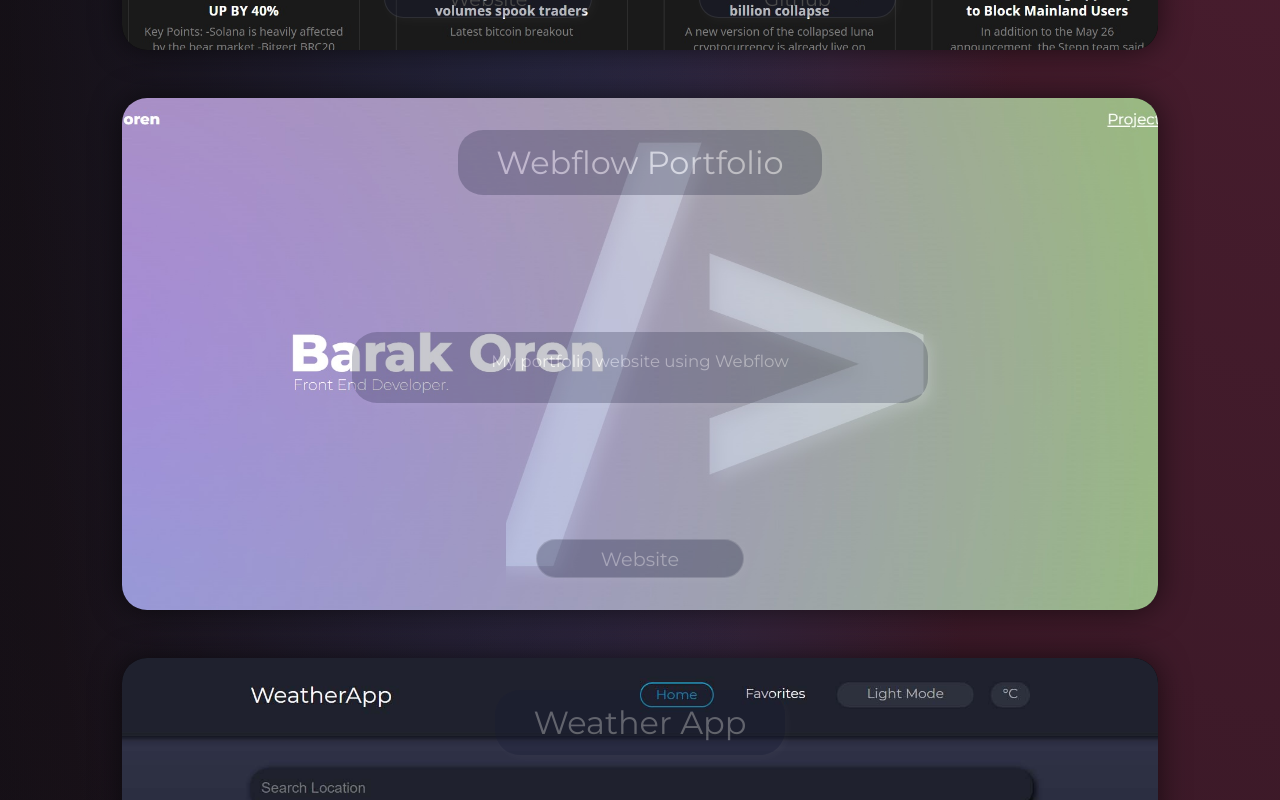
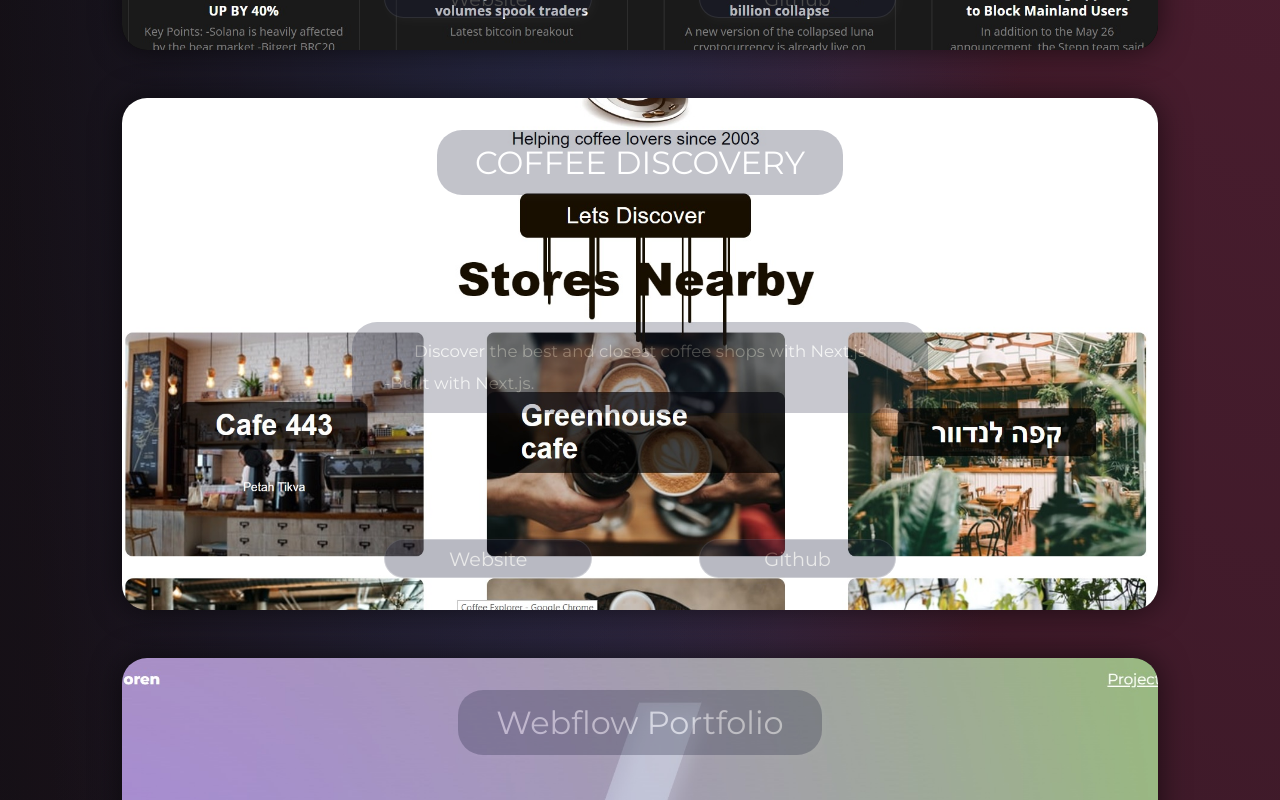
Before and after one commit to BarakOren/MyPortfolio, a React (Create React App) app: page /projects in a window 1280 px wide. Shown: the part 1200-2000 px from the top of the page. Built offline with nearby package versions, Linux system fonts and the light colour scheme.

Commit message:
next update

```diff
--- a/src/components/about.component.jsx
+++ b/src/components/about.component.jsx
@@ -14,6 +14,8 @@ import {Vuejs} from "@styled-icons/boxicons-logos/Vuejs"
 import {TailwindCss} from "@styled-icons/boxicons-logos/TailwindCss"
 import {Link} from "react-router-dom";
 import {Github} from "@styled-icons/boxicons-logos/Github"
+import {Nextdotjs} from "@styled-icons/simple-icons/Nextdotjs"
+import {Figma} from "@styled-icons/boxicons-logos/Figma"
 
 
 const Container = styled.div`
@@ -151,7 +153,7 @@ const Button = styled(Link)`
 
 
 const Icons = styled.div`
-    width: 80%;
+    width: 95%;
     display: flex;
     justify-content: space-evenly;
     background: rgba( 255, 255, 255, 0.08 );
@@ -308,6 +310,27 @@ const GitHubLogo = styled(Github)`
     }
 `
 
+const Next = styled(Nextdotjs)`
+    color: black;
+    margin: 0 10px;
+    width: 6vw;
+    height: 6vw;
+    @media only screen and (max-width: 1100px){
+    width: 10vw;
+    height: 10vw;
+    }
+`
+
+const FigmaIcon = styled(Figma)`
+    color: #ffffff;
+    margin: 0 10px;
+    width: 6vw;
+    height: 6vw;
+    @media only screen and (max-width: 1100px){
+    width: 10vw;
+    height: 10vw;
+    }
+`
 
 const About = () => {
 
@@ -328,12 +351,12 @@ const About = () => {
             </div> */}
             <Icons>
             <HtmlIcon /><CssIcon /><JavascriptIcon />
-            <ReactIcon /><ReduxIcon /><StyledIcon />
+            <ReactIcon /><Next /><ReduxIcon /><StyledIcon />
             <SassIcon />
             <Vue /> <Nuxt /> <TailWind />
             <GitHubLogo />
             <WebFlow />
-
+            <FigmaIcon />
             </Icons>
 
         {/* <Button href={pdf} target="blank" >Get My CV</Button> */}
--- a/src/components/card.component.jsx
+++ b/src/components/card.component.jsx
@@ -22,7 +22,6 @@ const Card = styled.div`
     }
     &:hover .backgroundImage {
         filter: blur(1px) saturate(60%);
-
         transition: 200ms;
         }
     &:hover .content {
--- a/src/components/portfolio.component.jsx
+++ b/src/components/portfolio.component.jsx
@@ -11,7 +11,7 @@ import NuxtBlog from "../assets/cryptoblog.jpg";
 import sp from "../assets/sp.jpg";
 import styled from "styled-components";
 import ProjectCard from "./card.component";
-
+import coffee from "../assets/coffee.jpg"
 
 export const DATA = [
     {
@@ -35,6 +35,16 @@ export const DATA = [
         image: NuxtBlog,
         website: "https://barakoren.github.io/NuxtCryptoBlog/",
         github: "https://github.com/BarakOren/NuxtCryptoBlog"
+    },
+    {
+        name: "COFFEE DISCOVERY",
+        info: "Discover the best and closest coffee shops with Next.js",
+        subInfo: [
+            "-Built with Next.js.",
+        ],
+        image: coffee,
+        website: "https://coffee-discovery-1hyq02ojf-defqon32.vercel.app/",
+        github: "https://github.com/BarakOren/coffee-discovery"
     },
     {
         name: "Webflow Portfolio",
```
Also changed, not shown: src/assets/coffee.jpg (added).
